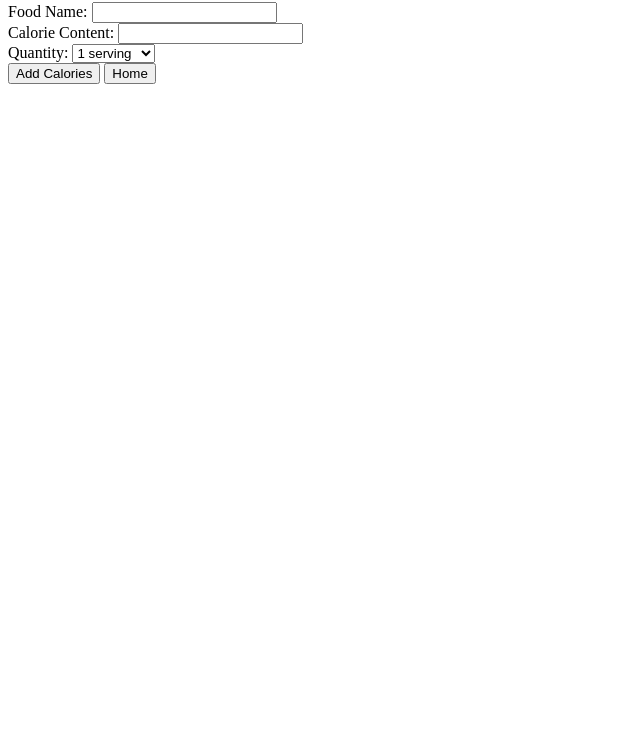
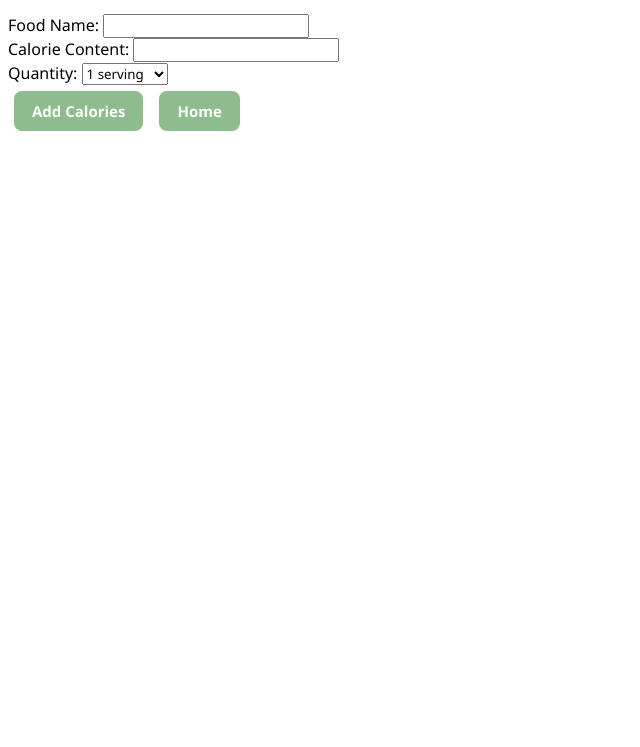
Before and after one commit to GK2026/CSC-330-Project, a website: page code/recordFood.html in a window 1280 px wide. Shown: the part 53-800 px from the top of the page, without its empty margins (0-640 px from the left). Drawn offline with Linux system fonts and the light colour scheme.

Commit message:
Css for Record Food, and Calorie Goal done

```diff
--- a/code/css/recordFood.css
+++ b/code/css/recordFood.css
@@ -1,43 +1,28 @@
-body {
-  font-family: Arial, sans-serif;
-  text-align: center;
-  background-color: #f9f9f9;
+k/* Use the same font as Home page */
+body, input, select, button, label {
+    font-family: "Segoe UI", Arial, sans-serif;
 }
 
-.hidden {
-  display: none;
-}
-
-main, section {
-  margin: 20px auto;
-  max-width: 600px;
-  padding: 10px;
-  border: 1px solid #ddd;
-  border-radius: 10px;
-  background: #fff;
-}
-
+/* Green buttons like Home page */
 button {
-  margin: 5px;
-  padding: 8px 16px;
-  border-radius: 6px;
-  border: none;
-  background-color: #4CAF50;
-  color: white;
-  cursor: pointer;
+    background-color: #8fbc8f;
+    color: white;
+    border: none;
+    border-radius: 8px;
+    padding: 10px 18px;
+    margin: 6px;
+    font-size: 15px;
+    font-weight: 600;
+    cursor: pointer;
+    transition: background-color 0.2s ease, transform 0.15s ease, box-shadow 0.2s ease;
 }
 
 button:hover {
-  background-color: #45a049;
+    background-color: #7daa7d;
+    transform: translateY(-2px);
+    box-shadow: 0px 4px 8px rgba(0, 0, 0, 0.18);
 }
 
-.popup {
-  position: fixed;
-  top: 20%;
-  left: 50%;
-  transform: translateX(-50%);
-  background: white;
-  padding: 20px;
-  border: 2px solid #aaa;
-  border-radius: 10px;
+button:active {
+    transform: scale(0.97);
 }
--- a/code/css/updateGoals.css
+++ b/code/css/updateGoals.css
@@ -16,19 +16,27 @@ main, section {
   border-radius: 10px;
   background: #fff;
 }
-
 button {
   margin: 5px;
-  padding: 8px 16px;
-  border-radius: 6px;
+  padding: 10px 18px;
+  border-radius: 8px;
   border: none;
-  background-color: #4CAF50;
+  background-color: #8fbc8f;
   color: white;
+  font-size: 15px;
+  font-weight: 600;
   cursor: pointer;
+  transition: background-color 0.2s ease, transform 0.15s ease, box-shadow 0.2s ease;
 }
 
 button:hover {
-  background-color: #45a049;
+  background-color: #7daa7d;
+  transform: translateY(-2px);
+  box-shadow: 0px 4px 8px rgba(0, 0, 0, 0.18);
+}
+
+button:active {
+  transform: scale(0.97);
 }
 
 .popup {
--- a/code/recordFood.html
+++ b/code/recordFood.html
@@ -1,5 +1,11 @@
-  <!-- RECORD FOOD PAGE -->
-  <section id="recordFood" class="hidden">
+<!DOCTYPE html>
+<html lang="en">
+<head>
+  <meta charset="UTF-8">
+  <title>Record Food</title>
+  <link rel="stylesheet" href="css/recordFood.css">
+</head>
+<body>
     <h2>Record Food</h2>
     <label>Food Name: <input type="text" id="foodName" /></label><br />
     <label>Calorie Content: <input type="number" id="Calorie" /></label><br />
@@ -13,3 +19,6 @@
     <button id="addCal">Add Calories</button>
     <button id="backHome1">Home</button>
   </section>
+
+</body>
+</html>
```
Also changed, not shown: code/updateGoals.html (+11 -2 lines).
